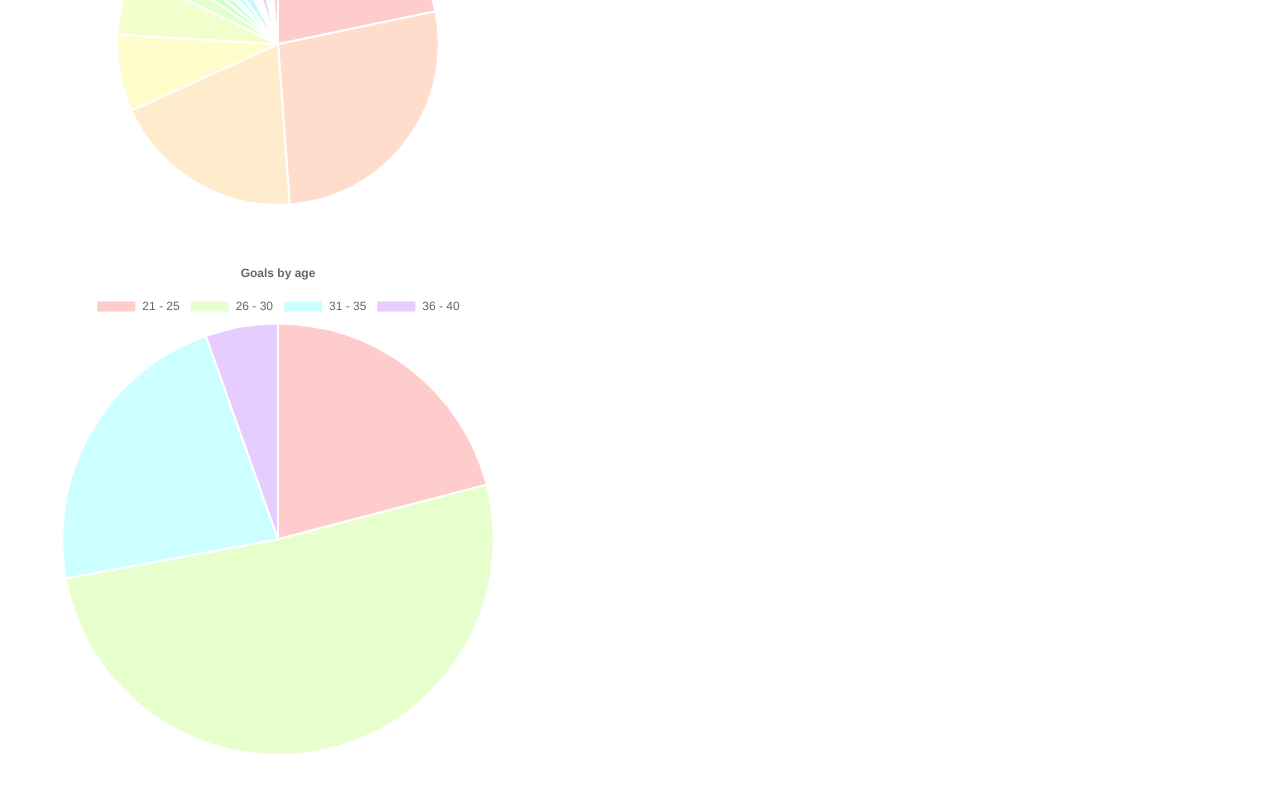
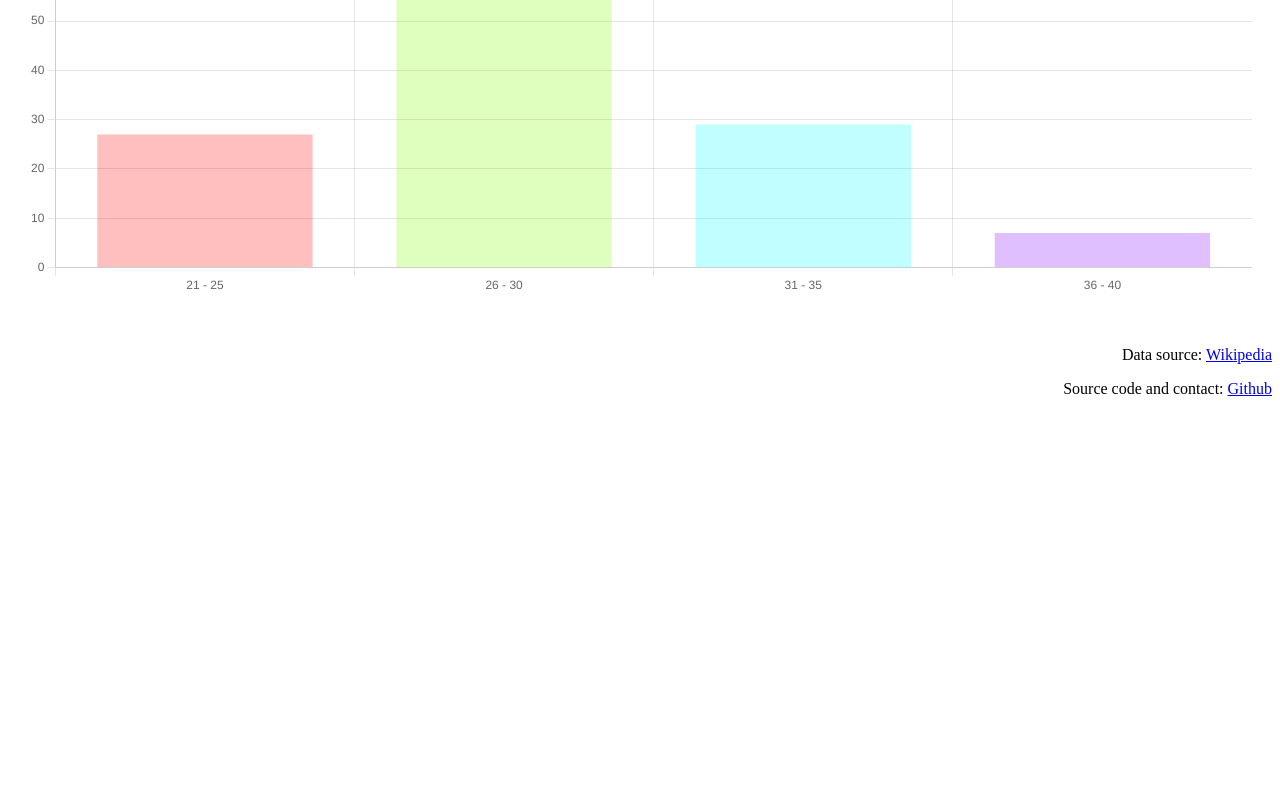
Before and after one commit to KajaBraz/EURO2020-PerformanceAnalysis, a website: page js/index.html in a window 1280 px wide. Shown: the part 2010-2800 px from the top of the page. After the commit the page ends 2424 px from the top, so only its background shows below. Drawn offline with nearby package versions, Linux system fonts and the light colour scheme.

Commit message:
bar chart; legend removed; footer added

```diff
--- a/js/index.html
+++ b/js/index.html
@@ -6,25 +6,38 @@
             margin: 20px;
             margin-bottom: 50px;
         }
+
+        h1 {
+            text-align: center;
+        }
+
+        footer {
+            text-align: right;
+        }
     </style>
 </head>
 
 <body>
-    <h1>Euro 2020 statistics</h1>
+    <h1>UEFA Euro 2020 players statistics</h1>
+    <div id='container'></div>
+    <footer>
+        <p>Data source: <a href="https://en.wikipedia.org/wiki/UEFA_Euro_2020">Wikipedia</a></p>
+        <p>Source code and contact: <a href="https://github.com/KajaBraz/FootballScorersAnalysis">Github</a></p>
+    </footer>
     <script src="node_modules/chart.js/dist/chart.min.js"></script>
     <script src="data.js"></script>
     <script>
         function createChart(title, labels, datas) {
             let canvas = document.createElement('canvas');
-            canvas.width = "500";
+            canvas.width = "1500";
             canvas.height = "500";
 
             let step = 360 / datas.length;
-            let colorsHue = datas.map((elem, index) => `hsla(${index * step}, 100%, 50%, 0.2`);
+            let colorsHue = datas.map((elem, index) => `hsla(${index * step}, 100%, 50%, 0.25`);
 
             var ctx = canvas.getContext('2d');
             new Chart(ctx, {
-                type: 'pie',
+                type: 'bar',
                 data: {
                     labels: labels,
                     datasets: [{
@@ -33,8 +46,11 @@
                     }]
                 },
                 options: {
-                    responsive: false,
+                    responsive: true,
                     plugins: {
+                        legend: {
+                            display: false
+                        },
                         title: {
                             display: true,
                             text: title
@@ -47,7 +63,7 @@
 
         function appendCanvas(title, labels, datas) {
             let chart = createChart(title, labels, datas);
-            document.body.appendChild(chart);
+            document.getElementById('container').appendChild(chart);
         }
 
         appendCanvas(
```
